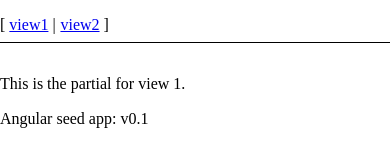
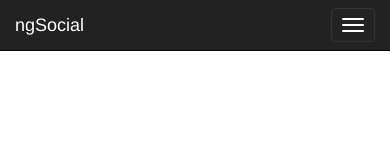
Before and after one commit to Jamus123/AngularProjects, a website: page ngFacebook/app/index.html in a window 390 px wide. Drawn offline with nearby package versions, Linux system fonts and the light colour scheme; some packages are replaced by stand-ins of ours.

Commit message:
started on index.html

```diff
--- a/ngFacebook/app/index.html
+++ b/ngFacebook/app/index.html
@@ -2,32 +2,40 @@
 <!--[if lt IE 7]>      <html lang="en" ng-app="myApp" class="no-js lt-ie9 lt-ie8 lt-ie7"> <![endif]-->
 <!--[if IE 7]>         <html lang="en" ng-app="myApp" class="no-js lt-ie9 lt-ie8"> <![endif]-->
 <!--[if IE 8]>         <html lang="en" ng-app="myApp" class="no-js lt-ie9"> <![endif]-->
-<!--[if gt IE 8]><!--> <html lang="en" ng-app="myApp" class="no-js"> <!--<![endif]-->
+<!--[if gt IE 8]><!-->
+<html lang="en" ng-app="myApp" class="no-js">
+<!--<![endif]-->
+
 <head>
     <meta charset="utf-8">
     <meta http-equiv="X-UA-Compatible" content="IE=edge">
-  <title>My AngularJS App</title>
+    <title>ngSocial App</title>
     <meta name="description" content="">
     <meta name="viewport" content="width=device-width, initial-scale=1">
-  <link rel="stylesheet" href="bower_components/html5-boilerplate/dist/css/normalize.css">
-  <link rel="stylesheet" href="bower_components/html5-boilerplate/dist/css/main.css">
+    <link rel="stylesheet" href="bower_components/bootstrap/dist/css/bootstrap.min.css">
     <link rel="stylesheet" href="app.css">
-  <script src="bower_components/html5-boilerplate/dist/js/vendor/modernizr-2.8.3.min.js"></script>
 </head>
+
 <body>
-  <ul class="menu">
-    <li><a href="#/view1">view1</a></li>
-    <li><a href="#/view2">view2</a></li>
-  </ul>
-
+    <nav class="navbar navbar-inverse navbar-fixed-top">
+        <div class="container">
+            <div class="navbar-header">
+                <button type="button" class="navbar-toggle collapsed" data-toggle="collapse" data-target="#navbar" aria-expanded="false" aria-controls="navbar">
+                    <span class="sr-only">Toggle navigation</span>
+                    <span class="icon-bar"></span>
+                    <span class="icon-bar"></span>
+                    <span class="icon-bar"></span>
+                </button>
+                <a class="navbar-brand" href="#">ngSocial</a>
+            </div>
+        </div>
+    </nav>
     <!--[if lt IE 7]>
       <p class="browsehappy">You are using an <strong>outdated</strong> browser. Please <a href="http://browsehappy.com/">upgrade your browser</a> to improve your experience.</p>
   <![endif]-->
-
+    <div class="container">
         <div ng-view></div>
-
-  <div>Angular seed app: v<span app-version></span></div>
-
+    </div>
     <!-- In production use:
   <script src="//ajax.googleapis.com/ajax/libs/angularjs/x.x.x/angular.min.js"></script>
   -->
@@ -36,8 +44,5 @@
     <script src="app.js"></script>
     <script src="view1/view1.js"></script>
     <script src="view2/view2.js"></script>
-  <script src="components/version/version.js"></script>
-  <script src="components/version/version-directive.js"></script>
-  <script src="components/version/interpolate-filter.js"></script>
-</body>
-</html>
+    <script src="facebook/facebook.js">
+    < /script < /body> < /html>
```
Lines whose indentation alone changed are shown as unchanged.
